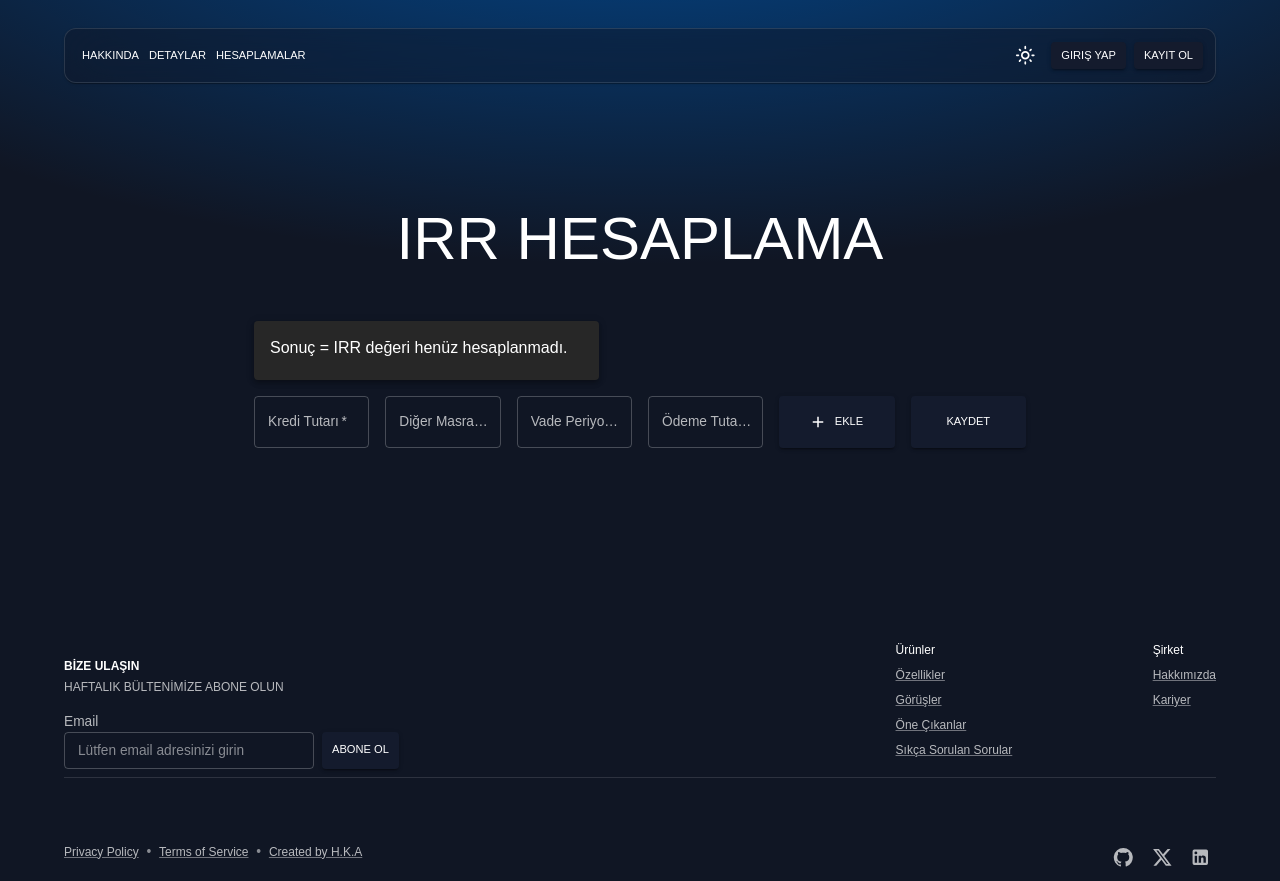
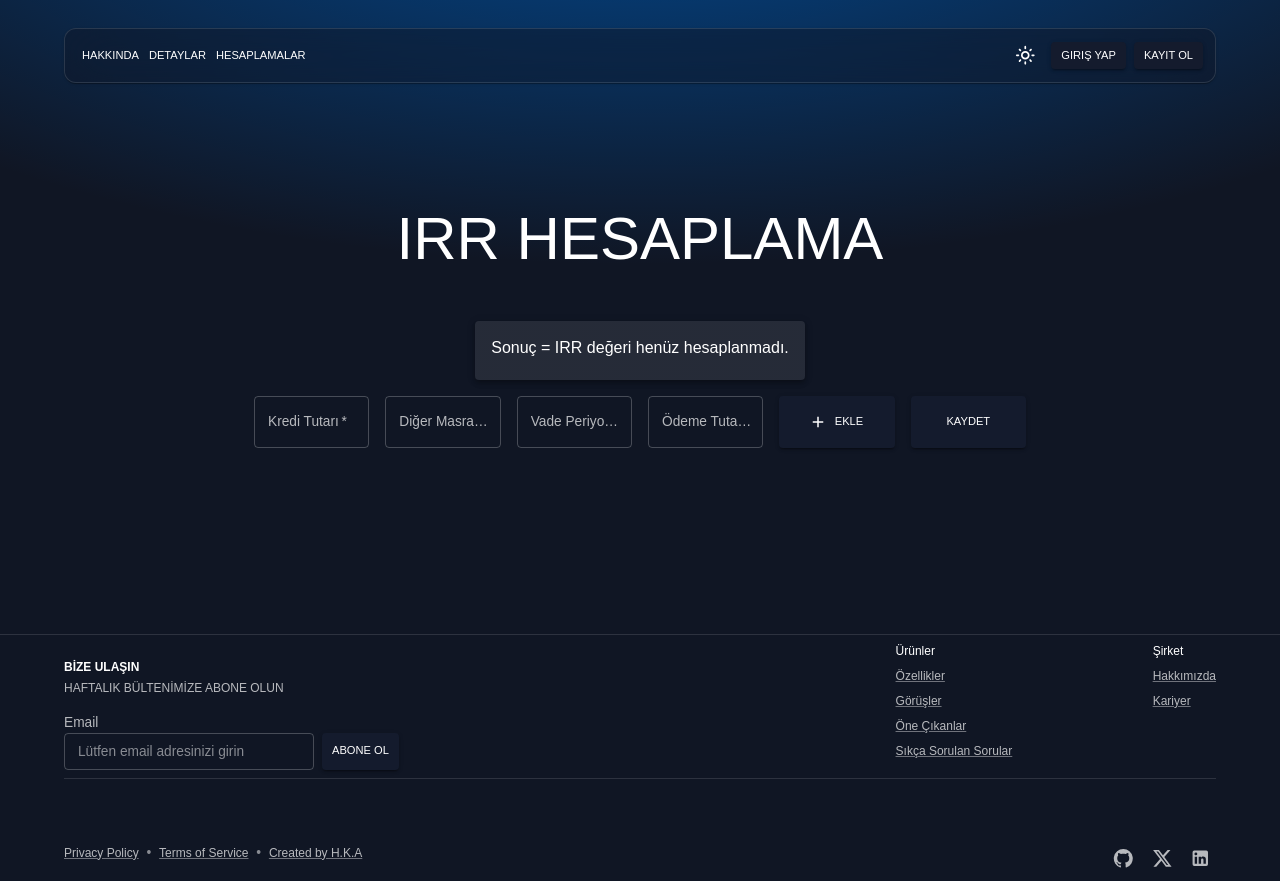
Before and after one commit to haticekatranciakgul/test.kredi-maliyeti-hesaplama, a React (Create React App) app: page / in a window 1280 px wide. Built offline with nearby package versions, Linux system fonts and the light colour scheme.

Commit message:
Updt irr paper

```diff
--- a/src/Pages/Home.js
+++ b/src/Pages/Home.js
@@ -12,9 +12,6 @@ import DeleteIcon from "@mui/icons-material/Delete";
 import axios from "axios";
 import Typography from "@mui/material/Typography";
 import { BASE_URL } from "../api";
-
-
-import Card from '@mui/material/Card';
 import CardContent from '@mui/material/CardContent';
 import CardActionArea from '@mui/material/CardActionArea';
 import Paper from '@mui/material/Paper';
@@ -145,34 +142,19 @@ const Home = () => {
                   IRR HESAPLAMA
                 </Typography>
               </Grid>
-              <Grid item xs={12}>
-
-              <Paper elevation={4} sx={{ maxWidth: 345 }}>
+              <Grid item xs={12} sx={{alignItems: "center", display: "flex", justifyContent: "center"}}>
+                <Paper elevation={4} sx={{ maxWidth: 345, backgroundColor:'transparent' }}>
                   <CardActionArea>
-
                     <CardContent>
                       <Typography gutterBottom variant="h5" component="div">
                         Sonuç =  {irrValue !== null
-                    ? `Hesaplanan IRR: ${irrValue}`
-                    : "IRR değeri henüz hesaplanmadı."}
-                      </Typography>
-                      <Typography variant="body2" sx={{ color: 'text.secondary' }}>
-
+                          ? `Hesaplanan IRR: ${irrValue}`
+                          : "IRR değeri henüz hesaplanmadı."}
                       </Typography>
                     </CardContent>
                   </CardActionArea>
-                  {/* <CardActions>
-                    <Button size="small" color="primary">
-                      Share
-                    </Button>
-                  </CardActions> */}
                 </Paper>
-
-
-
-
               </Grid>
-
               <Grid item xs={2}>
                 <TextField
                   required
--- a/src/Pages/Layout.js
+++ b/src/Pages/Layout.js
@@ -5,6 +5,7 @@ import { ThemeProvider, useTheme } from "@mui/material";
 import Navbar from "./Navbar";
 import Footer from "./Footer";
 import Box from "@mui/material/Box";
+import Divider from "@mui/material/Divider";
 
 const Layout = ( {children}) => {
   const theme = useTheme();
@@ -29,6 +30,7 @@ const Layout = ( {children}) => {
         >
           <Navbar />
           {children}
+          <Divider></Divider>
           <Footer />
         </Box>
 
```
